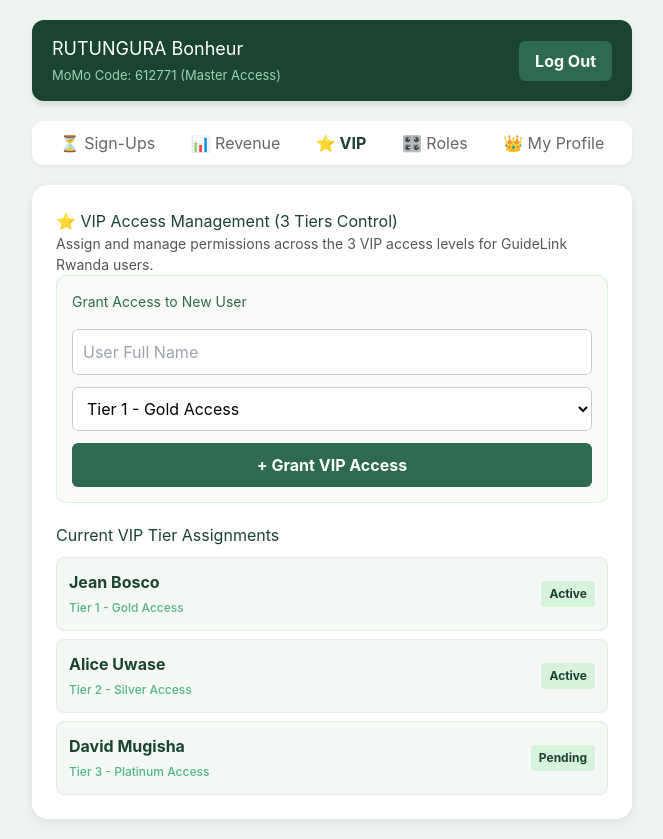
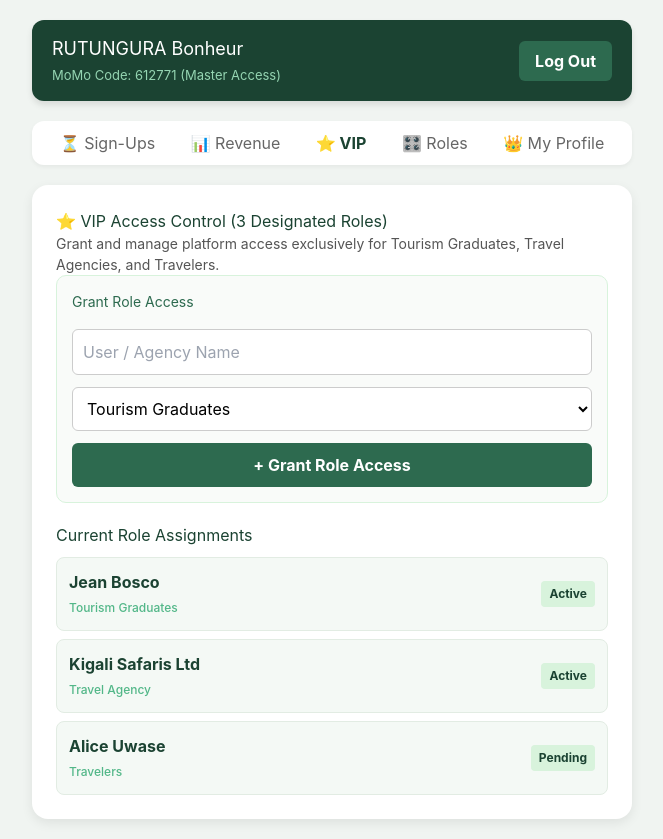
Before and after one commit to FYP24RP/Guide_Link-Rwanda, a React (Vite) app: page / in a window 1280 px wide. Shown: the whole page, without its empty margins (308-971 px from the left). Built offline with nearby package versions, Linux system fonts and the light colour scheme.

Commit message:
Update GuideLinkRwandaApp.jsx

```diff
--- a/src/GuideLinkRwandaApp.jsx
+++ b/src/GuideLinkRwandaApp.jsx
@@ -11,14 +11,14 @@ export default function GuideLinkRwandaApp() {
     isUnlocked: true
   });
 
-  // VIP Access Management state (3 distinct access tiers)
+  // VIP Access Management state (Restricted to Tourism Graduates, Travel Agency, and Travelers)
   const [vipUsers, setVipUsers] = useState([
-    { id: 1, name: 'Jean Bosco', tier: 'Tier 1 - Gold Access', status: 'Active' },
-    { id: 2, name: 'Alice Uwase', tier: 'Tier 2 - Silver Access', status: 'Active' },
-    { id: 3, name: 'David Mugisha', tier: 'Tier 3 - Platinum Access', status: 'Pending' }
+    { id: 1, name: 'Jean Bosco', role: 'Tourism Graduates', status: 'Active' },
+    { id: 2, name: 'Kigali Safaris Ltd', role: 'Travel Agency', status: 'Active' },
+    { id: 3, name: 'Alice Uwase', role: 'Travelers', status: 'Pending' }
   ]);
 
-  const [selectedTier, setSelectedTier] = useState('Tier 1 - Gold Access');
+  const [selectedRole, setSelectedRole] = useState('Tourism Graduates');
   const [newVipName, setNewVipName] = useState('');
   const [savedMessage, setSavedMessage] = useState('');
 
@@ -28,12 +28,12 @@ export default function GuideLinkRwandaApp() {
     const newEntry = {
       id: vipUsers.length + 1,
       name: newVipName,
-      tier: selectedTier,
+      role: selectedRole,
       status: 'Active'
     };
     setVipUsers([...vipUsers, newEntry]);
     setNewVipName('');
-    setSavedMessage('VIP user successfully granted access!');
+    setSavedMessage('User successfully granted role access!');
     setTimeout(() => setSavedMessage(''), 3000);
   };
 
@@ -96,14 +96,14 @@ export default function GuideLinkRwandaApp() {
       {/* Main Container */}
       <div style={{ maxWidth: '600px', margin: '0 auto', background: '#fff', borderRadius: '16px', padding: '24px', boxShadow: '0 4px 12px rgba(0,0,0,0.08)' }}>
 
-        {/* VIP MODULE WITH 3 ACCESS TIERS */}
+        {/* VIP MODULE WITH THE 3 SPECIFIC ROLES */}
         {activeTab === 'vip' && (
           <div>
             <h3 style={{ color: '#1b4332', marginTop: 0, display: 'flex', alignItems: 'center', gap: '8px' }}>
-              ⭐ VIP Access Management (3 Tiers Control)
+              ⭐ VIP Access Control (3 Designated Roles)
             </h3>
             <p style={{ fontSize: '14px', color: '#555' }}>
-              Assign and manage permissions across the 3 VIP access levels for GuideLink Rwanda users.
+              Grant and manage platform access exclusively for Tourism Graduates, Travel Agencies, and Travelers.
             </p>
 
             {savedMessage && (
@@ -113,38 +113,38 @@ export default function GuideLinkRwandaApp() {
             )}
 
             <form onSubmit={handleAddVip} style={{ display: 'flex', flexDirection: 'column', gap: '12px', marginBottom: '20px', padding: '15px', backgroundColor: '#f9fbf9', borderRadius: '10px', border: '1px solid #d8f3dc' }}>
-              <h4 style={{ margin: '0 0 5px 0', color: '#2d6a4f', fontSize: '14px' }}>Grant Access to New User</h4>
+              <h4 style={{ margin: '0 0 5px 0', color: '#2d6a4f', fontSize: '14px' }}>Grant Role Access</h4>
               <input
                 type="text"
-                placeholder="User Full Name"
+                placeholder="User / Agency Name"
                 value={newVipName}
                 onChange={(e) => setNewVipName(e.target.value)}
                 style={{ padding: '10px', borderRadius: '6px', border: '1px solid #ccc' }}
               />
               <select
-                value={selectedTier}
-                onChange={(e) => setSelectedTier(e.target.value)}
+                value={selectedRole}
+                onChange={(e) => setSelectedRole(e.target.value)}
                 style={{ padding: '10px', borderRadius: '6px', border: '1px solid #ccc', backgroundColor: '#fff' }}
               >
-                <option value="Tier 1 - Gold Access">Tier 1 - Gold Access</option>
-                <option value="Tier 2 - Silver Access">Tier 2 - Silver Access</option>
-                <option value="Tier 3 - Platinum Access">Tier 3 - Platinum Access</option>
+                <option value="Tourism Graduates">Tourism Graduates</option>
+                <option value="Travel Agency">Travel Agency</option>
+                <option value="Travelers">Travelers</option>
               </select>
               <button
                 type="submit"
                 style={{ backgroundColor: '#2d6a4f', color: '#fff', border: 'none', padding: '10px', borderRadius: '6px', fontWeight: 'bold', cursor: 'pointer' }}
               >
-                + Grant VIP Access
+                + Grant Role Access
               </button>
             </form>
 
-            <h4 style={{ color: '#1b4332', marginBottom: '10px' }}>Current VIP Tier Assignments</h4>
+            <h4 style={{ color: '#1b4332', marginBottom: '10px' }}>Current Role Assignments</h4>
             <div style={{ display: 'flex', flexDirection: 'column', gap: '8px' }}>
               {vipUsers.map((user) => (
                 <div key={user.id} style={{ display: 'flex', justifyContent: 'space-between', alignItems: 'center', padding: '12px', backgroundColor: '#f4f9f5', borderRadius: '8px', border: '1px solid #e2ece3' }}>
                   <div>
                     <strong style={{ display: 'block', color: '#1b4332' }}>{user.name}</strong>
-                    <span style={{ fontSize: '12px', color: '#52b788', fontWeight: '500' }}>{user.tier}</span>
+                    <span style={{ fontSize: '12px', color: '#52b788', fontWeight: '500' }}>{user.role}</span>
                   </div>
                   <span style={{ fontSize: '12px', padding: '4px 8px', backgroundColor: '#d8f3dc', color: '#1b4332', borderRadius: '4px', fontWeight: 'bold' }}>
                     {user.status}
```
